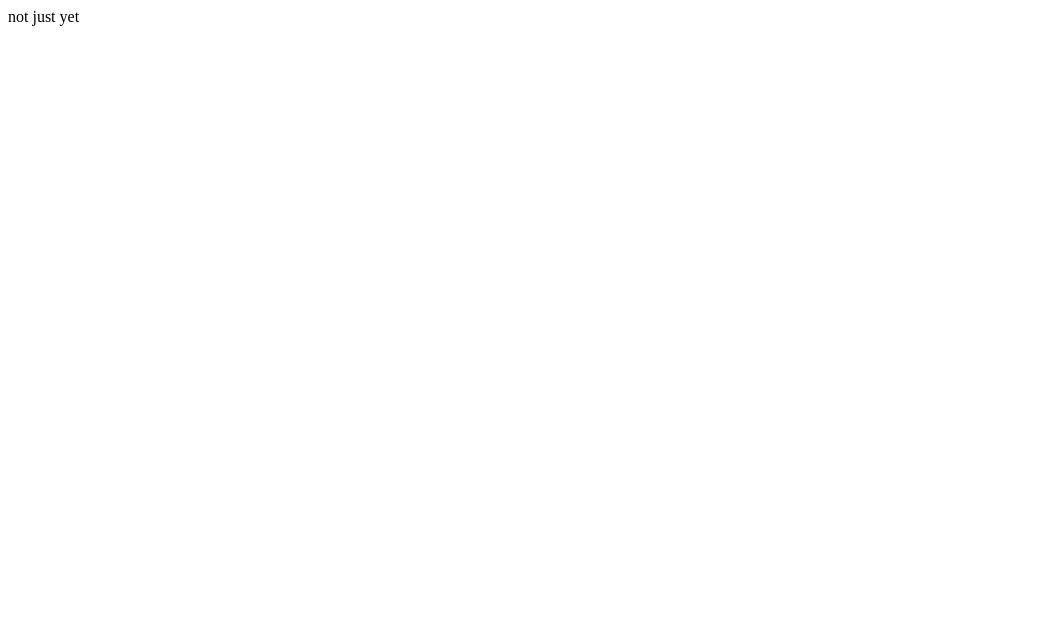
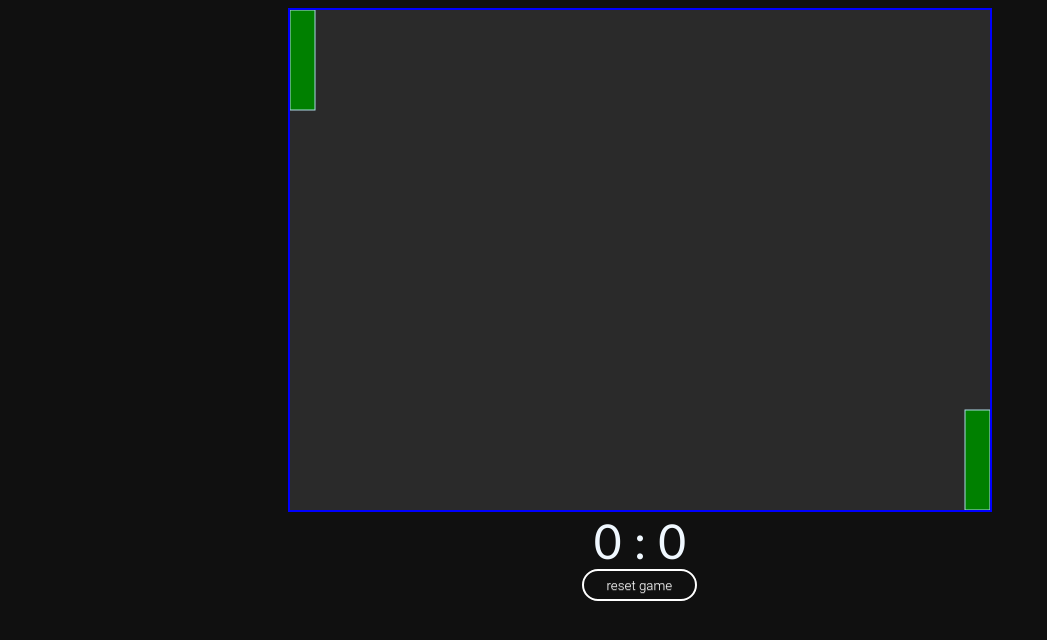
Before and after one commit to S-M-T09k/web_development, a plain HTML site: page other sites/games/pong/pong.html in a window 1280 px wide. Shown: the whole page, without its empty margins (0-1047 px from the left). Drawn offline with Linux system fonts and the light colour scheme.

Commit message:
pong(discontinued)

```diff
--- a/other sites/games/pong/pong.css
+++ b/other sites/games/pong/pong.css
@@ -0,0 +1,104 @@
+body {
+  background-color: #101010;
+  color: aliceblue;
+}
+
+.centerGrid {
+  display: grid;
+  grid-template-columns: 1fr;
+  grid-template-rows: repeat(auto-fit, minmax(100px, auto));
+  justify-items: center;
+  align-items: center;
+}
+
+#gameBoard {
+  height: 500px;
+  width: 700px;
+  border: blue 2px solid;
+}
+
+#score {
+  font-family: 'Gill Sans', 'Gill Sans MT', Calibri, 'Trebuchet MS', sans-serif;
+  font-size: 3rem;
+}
+
+.resetBtn {
+  display: inline-block;
+  padding: 0.5em 1.7em;
+  margin: 0 0.1em 0.1em 0;
+  border: 0.16em solid rgb(255, 255, 255);
+  border-radius: 2em;
+  box-sizing: border-box;
+  text-decoration: none;
+  font-family: "Roboto", sans-serif;
+  font-weight: 300;
+  color: #ffffff;
+  background-color: transparent;
+  text-shadow: 0 0.04em 0.04em rgba(255, 255, 255, 0.253);
+  text-align: center;
+  transition: all 0.2s;
+}
+
+.resetBtn:hover {
+  color: black;
+  background-color: rgb(255, 255, 255);
+}
+
+
+
+
+
+
+
+/* .resetBtn {
+  background: #fff;
+  backface-visibility: hidden;
+  border-radius: .375rem;
+  border-style: solid;
+  border-width: .125rem;
+  box-sizing: border-box;
+  color: #212121;
+  cursor: pointer;
+  display: inline-block;
+  font-family: Circular,Helvetica,sans-serif;
+  font-size: 1.125rem;
+  font-weight: 700;
+  letter-spacing: -.01em;
+  line-height: 1.3;
+  padding: .875rem 1.125rem;
+  position: relative;
+  text-align: left;
+  text-decoration: none;
+  transform: translateZ(0) scale(1);
+  transition: transform .2s;
+  user-select: none;
+  -webkit-user-select: none;
+  touch-action: manipulation;
+}
+.resetBtn:not(:disabled):hover {
+  transform: scale(1.05);
+}
+.resetBtn:not(:disabled):hover:active {
+  transform: scale(1.05) translateY(.125rem);
+}
+.resetBtn:focus {
+  outline: 0 solid transparent;
+}
+.resetBtn:focus:before {
+  content: "";
+  left: calc(-1*.375rem);
+  pointer-events: none;
+  position: absolute;
+  top: calc(-1*.375rem);
+  transition: border-radius;
+  user-select: none;
+}
+.resetBtn:focus:not(:focus-visible) {
+  outline: 0 solid transparent;
+}
+.resetBtn:focus:not(:focus-visible):before {
+  border-width: 0;
+}
+.resetBtn:not(:disabled):active {
+  transform: translateY(.125rem);
+} */
--- a/other sites/games/pong/pong.html
+++ b/other sites/games/pong/pong.html
@@ -8,7 +8,14 @@
 </head>
 <body>
 
-  not just yet
+  <div class="centerGrid gameContainer">
+    <canvas id="gameBoard">
+    </canvas>
+
+    <div id="score">0 : 0</div>
+
+    <button type="reset" id="reset" class="resetBtn">reset game</button>
+  </div>
 
   <script src="./pong.js"></script>
 </body>
--- a/other sites/games/pong/pong.js
+++ b/other sites/games/pong/pong.js
@@ -0,0 +1,125 @@
+const gameBoard = document.querySelector('#gameBoard');
+gameBoard.width = gameBoard.clientWidth;
+gameBoard.height = gameBoard.clientHeight;
+const ctx = gameBoard.getContext('2d');
+const scoreDisplay = document.querySelector('#score');
+const resetBtn = document.querySelector('#reset');
+const boardWidth = gameBoard.width;
+const boardHeight = gameBoard.height;
+const backgroundColor = "#2a2a2a";
+const paddleColor = "green";
+const paddleBorder = "lightblue";
+const ballColor = "white";
+const ballBorderColor = "yellow";
+
+const ballRadius = 12;
+const paddleSpeed = 50;
+
+let intervalID;
+let ballSpeed = 1;
+let ballX = boardWidth / 2;
+let ballY = boardHeight / 2;
+let ballXDirection = 0;
+let ballYDirection = 0;
+let player1Score = 0;
+let player2Score = 0;
+
+let paddle1 = {
+  width: 25,
+  height: 100,
+  x: 0,
+  y: 0,
+};
+let paddle2 = {
+  width: 25,
+  height: 100,
+  x: boardWidth - 25,
+  y: boardHeight - 100,
+};
+
+window.addEventListener('keydown', changeDirection);
+resetBtn.addEventListener('click', resetGame);
+
+startGame();
+
+
+function startGame() {
+
+  createBall();
+  tick();
+
+};
+
+function tick() {
+
+  intervalID = setTimeout(() => {
+    clearBoard();
+    drawPaddles();
+    moveBall();
+    drawBall(ballX, ballY);
+    checkCollision();
+    tick();
+  }, 10);
+
+};
+
+function clearBoard() {
+
+  ctx.fillStyle = backgroundColor;
+  ctx.fillRect(0, 0, boardWidth, boardHeight);
+
+};
+
+function drawPaddles() {
+
+  ctx.strokeStyle = paddleBorder;
+
+  ctx.fillStyle = paddleColor;
+  ctx.fillRect(paddle1.x, paddle1.y, paddle1.width, paddle1.height);
+  ctx.fillRect(paddle2.x, paddle2.y, paddle2.width, paddle2.height);
+  ctx.strokeRect(paddle1.x, paddle1.y, paddle1.width, paddle1.height);
+  ctx.strokeRect(paddle2.x, paddle2.y, paddle2.width, paddle2.height);
+
+};
+
+function createBall() {
+
+
+
+};
+
+function moveBall() {
+
+
+
+};
+
+function drawBall(x, y) {
+
+
+
+};
+
+function checkCollision() {
+
+
+
+};
+
+function changeDirection(event) {
+
+  keyCode = event.keyCode;
+
+};
+
+function updateScore() {
+
+
+
+};
+
+function resetGame() {
+
+
+
+};
```
